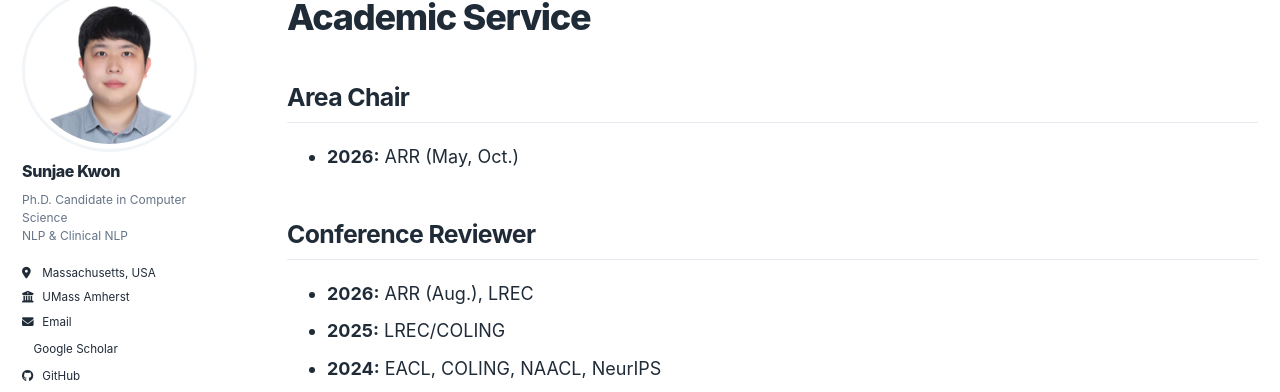
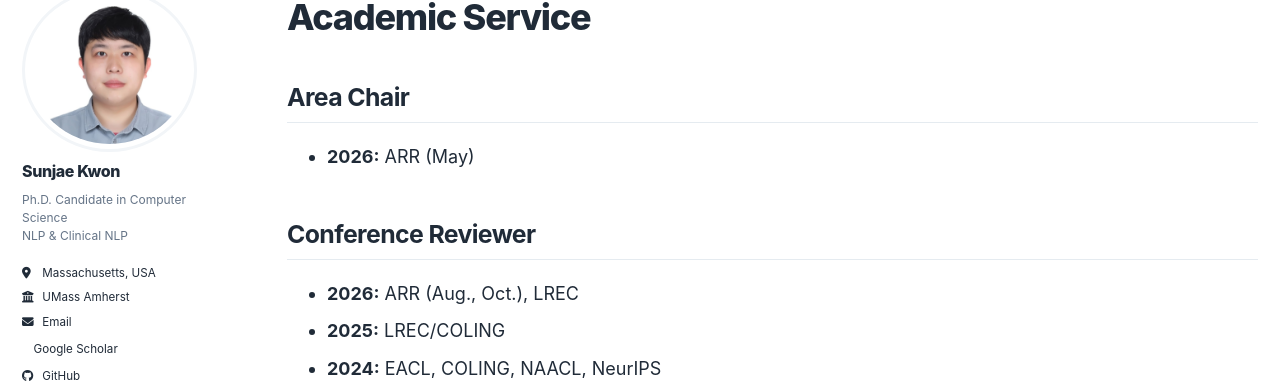
Before and after one commit to soon91jae/soon91jae.github.io, a Jekyll site: the page built from _pages/service.md, in a window 1280 px wide and 1053 px high. Shown: the part 109-501 px from the top of the window. Built offline with Jekyll 4.4.1, drawn with Linux system fonts in a browser that asks for light colours; a style sheet for code colours, icons or effects is not loaded.

```diff
--- a/_pages/service.md
+++ b/_pages/service.md
@@ -7,11 +7,11 @@ author_profile: true
 
 ## Area Chair
 
-- **2026:** ARR (May, Oct.)
+- **2026:** ARR (May)
 
 ## Conference Reviewer
 
-- **2026:** ARR (Aug.), LREC
+- **2026:** ARR (Aug., Oct.), LREC
 - **2025:** LREC/COLING
 - **2024:** EACL, COLING, NAACL, NeurIPS
 
```
